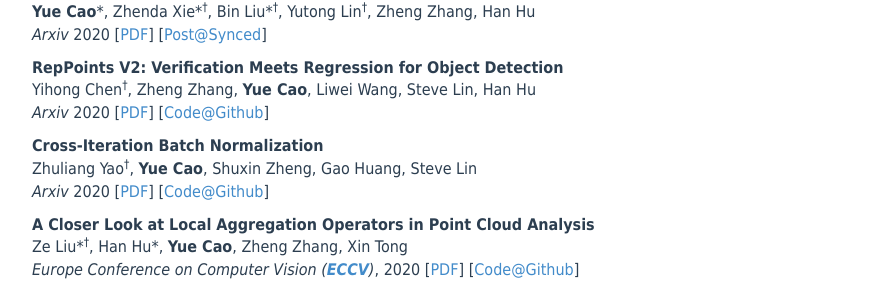
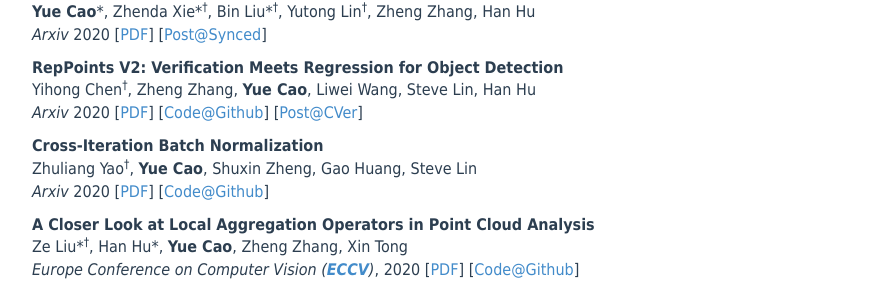
Before and after one commit to caoyue10/caoyue10.github.io, a Jekyll site: the page built from index.html, in a window 1280 px wide and 900 px high, scrolled down 670 px. Shown: the part 157-450 px from the top of the window, without its empty margins (138-1009 px from the left). Built offline with Jekyll 4.4.1, drawn with Linux system fonts in a browser that asks for light colours; the list of posts is cut into pages by our own code.

Commit message:
Update index.html

```diff
--- a/index.html
+++ b/index.html
@@ -54,7 +54,7 @@ tagline:
             </p>
 	<p><strong>RepPoints V2: Verification Meets Regression for Object Detection</strong><br>
             Yihong Chen<sup><span>&#8224;</span></sup>, Zheng Zhang, <strong>Yue Cao</strong>, Liwei Wang, Steve Lin, Han Hu<br>
-            <em>Arxiv</em> 2020 [<a href="https://arxiv.org/abs/2007.08508">PDF</a>] [<a href="https://github.com/Scalsol/RepPointsV2">Code@Github</a>]
+            <em>Arxiv</em> 2020 [<a href="https://arxiv.org/abs/2007.08508">PDF</a>] [<a href="https://github.com/Scalsol/RepPointsV2">Code@Github</a>] [<a href="https://mp.weixin.qq.com/s/t3qmzIdoCPjlfmG1BYDGSw">Post@CVer</a>]
             </p>
 	<p><strong>Cross-Iteration Batch Normalization</strong><br>
             Zhuliang Yao<sup><span>&#8224;</span></sup>, <strong>Yue Cao</strong>, Shuxin Zheng, Gao Huang, Steve Lin<br>
```
